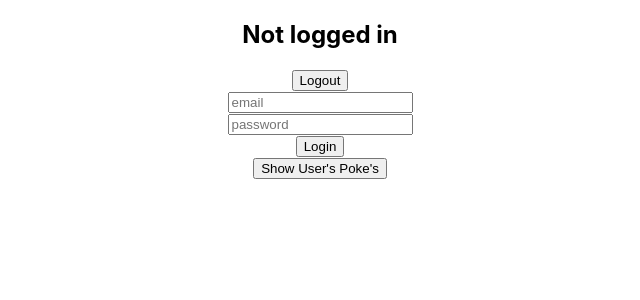
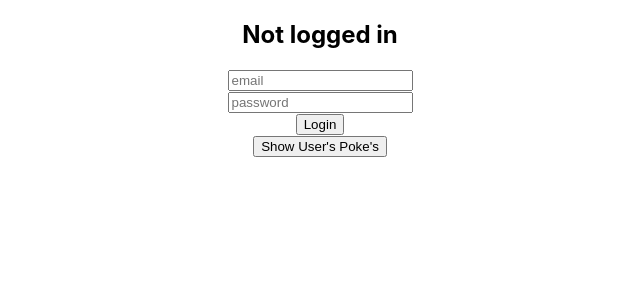
Before and after one commit to Cl3arglass/poke-lo-key, a React (Create React App) app: page / in a window 1280 px wide. Shown: the top 300 px of the page, without its empty margins (320-960 px from the left). Built offline with nearby package versions, Linux system fonts and the light colour scheme.

Commit message:
only show logout if user is logged in

```diff
--- a/src/App.js
+++ b/src/App.js
@@ -102,13 +102,18 @@ class App extends React.Component {
           `Logged in as ${currentUser.name}` :
            "Not logged in"
         }</h2>
-        <Logout logout={this.logout}/>
+
+        {
+          this.state.currentUser ?
+        <Logout logout={this.logout}/> :
         <Login
           handleLoginFormChange={this.handleLoginFormChange}
           handleLoginFormSubmit={this.handleLoginFormSubmit}
           email={this.state.loginForm.email}
           password={this.state.loginForm.password}
         />
+        }
+
         <button onClick={this.getPokes}>Show User's Poke's</button>
         <Pokes pokes={this.state.pokes} />
       </div>
```
